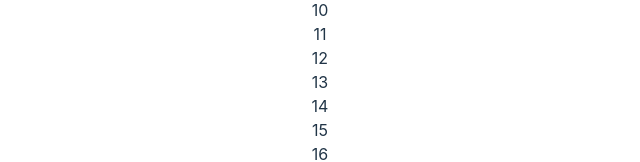
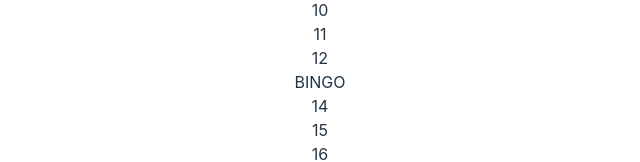
Before and after one commit to lemind/bingo, a React (Vite) app: page / in a window 1280 px wide. Shown: the part 346-508 px from the top of the page, without its empty margins (320-960 px from the left). Built offline with nearby package versions, Linux system fonts and the light colour scheme.

Commit message:
Update grid common

```diff
--- a/package.json
+++ b/package.json
@@ -12,6 +12,7 @@
   "dependencies": {
     "react": "^18.2.0",
     "react-dom": "^18.2.0",
+    "tailwind-merge": "^1.10.0",
     "tailwindcss": "^3.2.7"
   },
   "devDependencies": {
--- a/src/App.tsx
+++ b/src/App.tsx
@@ -1,14 +1,14 @@
-import './App.css'
-import { BingoGrid } from './components/BingoGrid'
-import { bingoData } from '@/bingoData'
+import "./App.css"
+import {BingoGrid} from "./components/BingoGrid"
+import {bingoData} from "@/bingoData"
+
+const BINGO_SIZE = 5
 
 function App() {
-
-
   return (
     <div className="App">
       <h1>Bingo</h1>
-      <BingoGrid data={bingoData} />
+      <BingoGrid data={bingoData} size={BINGO_SIZE} />
     </div>
   )
 }
--- a/src/bingoData.ts
+++ b/src/bingoData.ts
@@ -1,8 +1,27 @@
-
 export const bingoData = [
-  ['1', '2', '3', '4', '5'],
-  ['6', '7', '8', '9', '10'],
-  ['11', '12', '13', '14', '15'],
-  ['16', '17', '18', '19', '20'],
-  ['21', '22', '23', '24', '25'],
+  "1",
+  "2",
+  "3",
+  "4",
+  "5",
+  "6",
+  "7",
+  "8",
+  "9",
+  "10",
+  "11",
+  "12",
+  "BINGO",
+  "14",
+  "15",
+  "16",
+  "17",
+  "18",
+  "19",
+  "20",
+  "21",
+  "22",
+  "23",
+  "24",
+  "25"
 ]
--- /dev/null
+++ b/src/components/BingoCell.tsx
@@ -0,0 +1,25 @@
+import React from "react"
+import {twMerge} from "tailwind-merge"
+import {GridCell} from "@/models/grid"
+
+type Props = {
+  onClick: (data: GridCell) => void
+  data: GridCell
+  selected: boolean
+}
+
+export const BingoCell: React.FC<Props> = ({onClick, data, selected}) => {
+  return (
+    <>
+      <div
+        onClick={() => onClick(data)}
+        className={twMerge(
+          "flex h-20 w-20 cursor-pointer items-center justify-center border border-black",
+          selected && "text-gray-300"
+        )}
+      >
+        {data.label}
+      </div>
+    </>
+  )
+}
--- a/src/components/BingoGrid.tsx
+++ b/src/components/BingoGrid.tsx
@@ -1,16 +1,56 @@
-import React from "react"
-import {GridDataItem} from "@/models/item"
+import React, {useEffect, useState} from "react"
+import {GridCell, GridItems, GridPureData} from "@/models/grid"
+import {
+  dataToMartix,
+  getComplexKey,
+  getInitGridState,
+  getMatrixMiddle
+} from "@/helper"
+import {BingoCell} from "@/components/BingoCell"
 
 type Props = {
-  data: GridDataItem
+  size: number
+  data: GridPureData
 }
 
-export const BingoGrid: React.FC<Props> = ({data}) => {
+export const BingoGrid: React.FC<Props> = ({size, data}) => {
+  const [dataMatrix, setDataMatrix] = useState<GridItems>([])
+
+  const [selectedState, setSelectedState] = useState(getInitGridState(size))
+
+  useEffect(() => {
+    setDataMatrix(dataToMartix(data, size))
+  }, [])
+
+  useEffect(() => {
+    console.log("check if we have BINGO!!")
+  }, [selectedState])
+
+  const cellClickHandle = (cellData: GridCell) => {
+    const middle = getMatrixMiddle(size)
+    const {x, y} = cellData
+
+    if (x === middle && y === middle) {
+      return
+    } else {
+      setSelectedState({
+        ...selectedState,
+        [getComplexKey(x, y)]: !selectedState[getComplexKey(x, y)]
+      })
+    }
+  }
+
   return (
     <>
-      <div className="mt-5 grid grid-cols-5 gap-4">
-        {data.map((row) => {
-          return row.map((cell) => <div>{cell}</div>)
+      <div className="mt-16 grid grid-cols-5 gap-4">
+        {dataMatrix.map((row) => {
+          return row.map((cell) => (
+            <BingoCell
+              onClick={cellClickHandle}
+              data={cell}
+              selected={selectedState[`${cell.x}_${cell.y}`]}
+            />
+          ))
         })}
       </div>
     </>
--- /dev/null
+++ b/src/helper.ts
@@ -0,0 +1,44 @@
+import {GridItems, GridPureData} from "@/models/grid"
+
+export const getMatrixMiddle = (size: number) => {
+  // todo: how to take the middle for even size
+  return Math.floor(size / 2 + 1) - 1
+}
+export const getComplexKey = (x: number, y: number) => `${x}_${y}`
+
+export const dataToMartix = (data: GridPureData, size: number) => {
+  const res: GridItems = []
+
+  for (let i = 0; i < size; i++) {
+    if (res[i] === undefined) {
+      res[i] = []
+    }
+    for (let j = 0; j < size; j++) {
+      res[i][j] = {
+        label: data[size * i + j],
+        x: i,
+        y: j
+      }
+    }
+  }
+
+  return res
+}
+
+export const getInitGridState = (size: number) => {
+  const res: Record<string, boolean> = {}
+
+  const middle = getMatrixMiddle(size)
+
+  for (let i = 0; i < size; i++) {
+    for (let j = 0; j < size; j++) {
+      if (middle === i && middle === j) {
+        res[getComplexKey(i, j)] = true
+      } else {
+        res[getComplexKey(i, j)] = false
+      }
+    }
+  }
+
+  return res
+}
--- /dev/null
+++ b/src/models/grid.ts
@@ -0,0 +1,8 @@
+export type GridPureData = string[]
+
+export type GridCell = {
+  label: string
+  x: number
+  y: number
+}
+export type GridItems = GridCell[][]
--- a/src/models/item.ts
+++ /dev/null
@@ -1,2 +0,0 @@
-
-export type GridDataItem = string[][]
```
Also changed, not shown: 1 other file (tests, documents, lock files or other folders).
